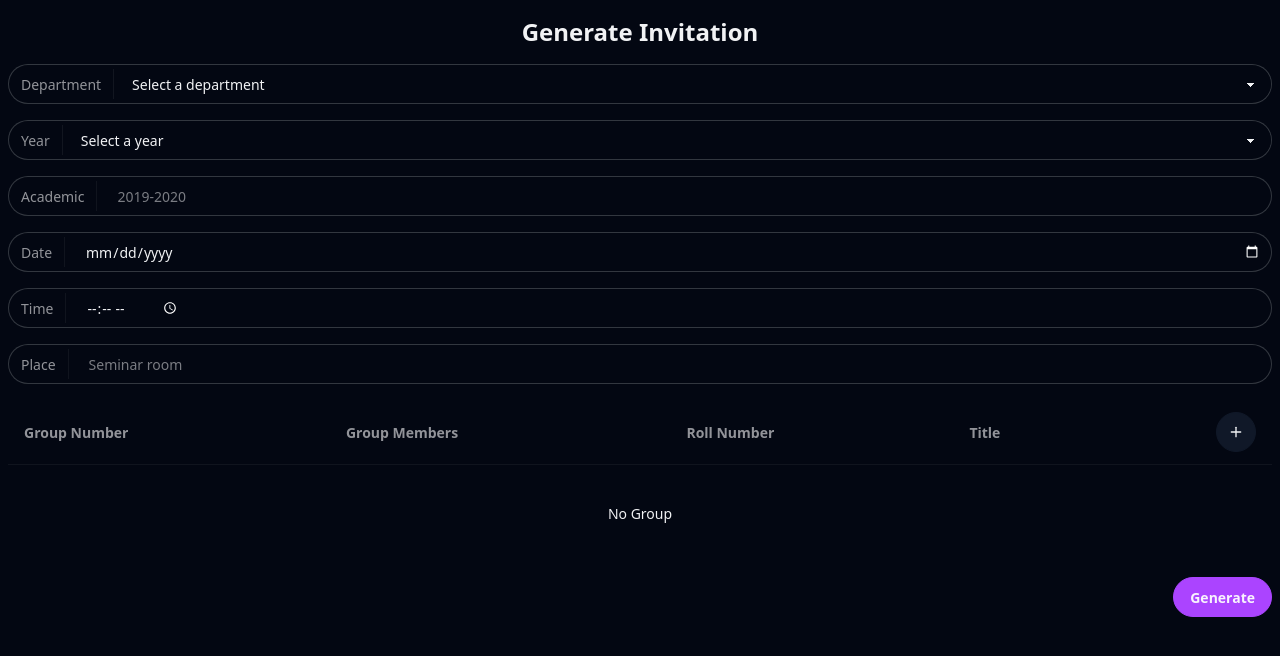
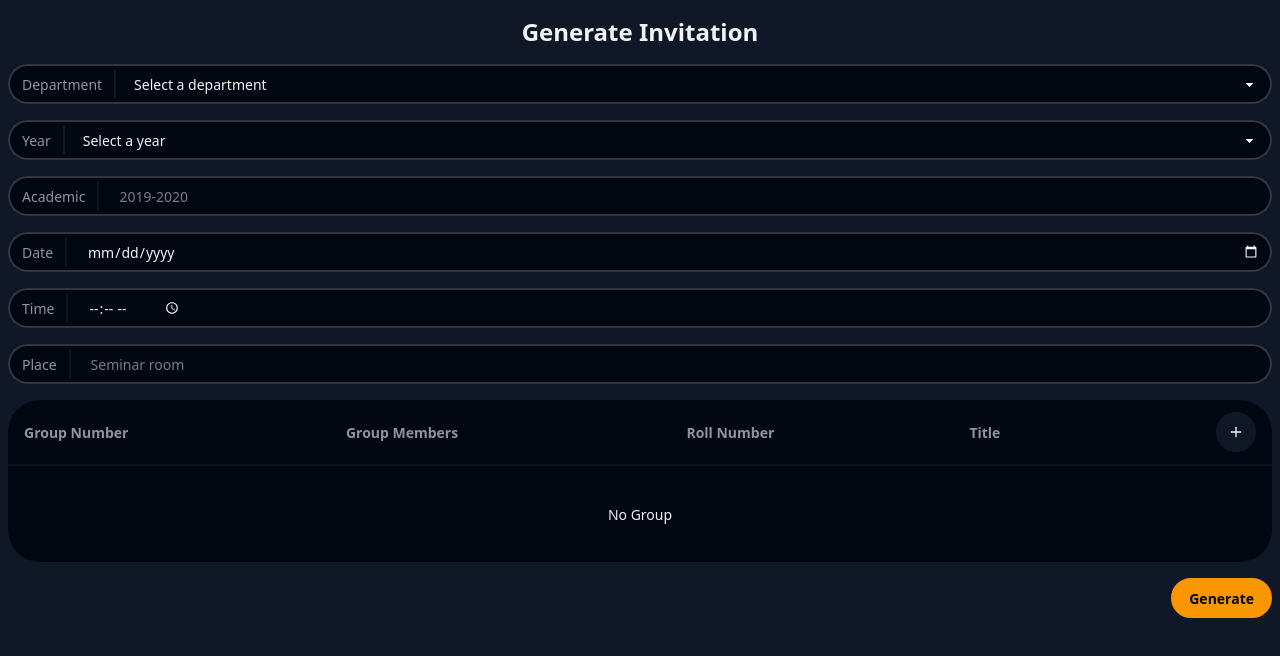
Before and after one commit to nainghtetlinn/invitation-generator, a React (Vite) app: page / in a window 1280 px wide. Shown: the top 656 px of the page. Built offline with nearby package versions, Linux system fonts and the light colour scheme.

Commit message:
update ui

```diff
--- a/src/App.tsx
+++ b/src/App.tsx
@@ -53,7 +53,7 @@ function App() {
               type="button"
               disabled={loading}
               onClick={form.handleSubmit(onSubmit)}
-              className="btn btn-secondary"
+              className="btn btn-primary"
             >
               Generate {loading && <Loader2 className="animate-spin" />}
             </button>
--- a/src/components/group-dialog.tsx
+++ b/src/components/group-dialog.tsx
@@ -43,7 +43,7 @@ export const GroupDialog = ({
           ref={ref}
           className="modal"
         >
-          <main className="modal-box">
+          <main className="modal-box bg-base-200">
             <h3 className="font-bold text-lg mb-2">Group</h3>
 
             <section className="space-y-4">
--- a/src/components/groups-table.tsx
+++ b/src/components/groups-table.tsx
@@ -74,7 +74,7 @@ export const GroupsTable = ({ form }: { form: UseFormReturn<Invitation> }) => {
             items={fields.map((f) => f.id)}
             strategy={verticalListSortingStrategy}
           >
-            <table className="table overflow-hidden">
+            <table className="table overflow-hidden bg-base-100">
               <thead>
                 <tr>
                   <th>Group Number</th>
@@ -122,7 +122,7 @@ export const GroupsTable = ({ form }: { form: UseFormReturn<Invitation> }) => {
         {form.formState.errors.groups && (
           <div
             role="alert"
-            className="alert alert-error alert-soft mt-2"
+            className="alert alert-error mt-2"
           >
             <Info />
             <span>{form.formState.errors.groups.message}</span>
--- a/src/components/member-dialog.tsx
+++ b/src/components/member-dialog.tsx
@@ -42,7 +42,7 @@ export const MemberDialog = ({
           ref={ref}
           className="modal"
         >
-          <main className="modal-box">
+          <main className="modal-box bg-base-200">
             <h3 className="font-bold text-lg mb-2">Member</h3>
 
             <section className="space-y-4">
@@ -90,7 +90,7 @@ export const MemberDialog = ({
                 <label className="label">
                   <input
                     type="checkbox"
-                    className="checkbox"
+                    className="checkbox checkbox-primary"
                     {...form.register("repeater")}
                   />
                   Repeater ?
--- a/src/components/members-table.tsx
+++ b/src/components/members-table.tsx
@@ -74,7 +74,7 @@ export const MembersTable = ({ form }: { form: UseFormReturn<Group> }) => {
             items={fields.map((f) => f.id)}
             strategy={verticalListSortingStrategy}
           >
-            <table className="table overflow-hidden">
+            <table className="table overflow-hidden bg-base-100">
               <thead>
                 <tr>
                   <th>No.</th>
@@ -121,7 +121,7 @@ export const MembersTable = ({ form }: { form: UseFormReturn<Group> }) => {
         {form.formState.errors.members && (
           <div
             role="alert"
-            className="alert alert-error alert-soft"
+            className="alert alert-error alert-soft mt-2"
           >
             <Info />
             <span>{form.formState.errors.members.message}</span>
--- a/src/index.css
+++ b/src/index.css
@@ -13,7 +13,7 @@
   --color-base-300: oklch(27% 0.033 256.848);
   --color-base-content: oklch(96% 0.003 264.542);
   --color-primary: oklch(76% 0.188 70.08);
-  --color-primary-content: oklch(98% 0.022 95.277);
+  --color-primary-content: oklch(13% 0.028 261.692);
   --color-secondary: oklch(62% 0.265 303.9);
   --color-secondary-content: oklch(97% 0.014 308.299);
   --color-accent: oklch(69% 0.17 162.48);
@@ -24,16 +24,22 @@
   --color-info-content: oklch(98% 0.019 200.873);
   --color-success: oklch(76% 0.233 130.85);
   --color-success-content: oklch(98% 0.031 120.757);
-  --color-warning: oklch(76% 0.188 70.08);
+  --color-warning: oklch(70% 0.213 47.604);
   --color-warning-content: oklch(98% 0.022 95.277);
-  --color-error: oklch(63% 0.237 25.331);
+  --color-error: oklch(57% 0.245 27.325);
   --color-error-content: oklch(97% 0.013 17.38);
-  --radius-selector: 0rem;
+  --radius-selector: 2rem;
   --radius-field: 2rem;
   --radius-box: 2rem;
   --size-selector: 0.25rem;
   --size-field: 0.25rem;
-  --border: 1px;
+  --border: 2px;
   --depth: 0;
   --noise: 0;
 }
+
+@layer components {
+  html {
+    @apply bg-base-200;
+  }
+}
```
